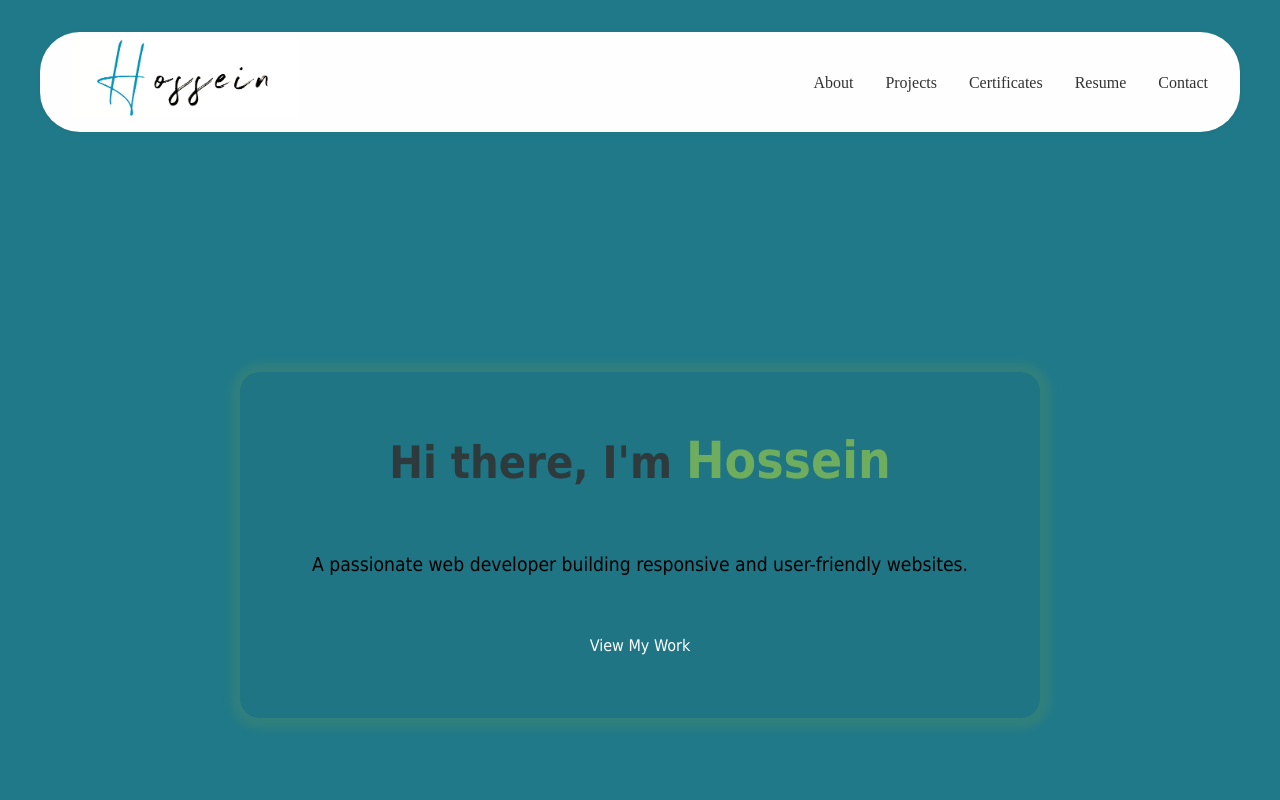
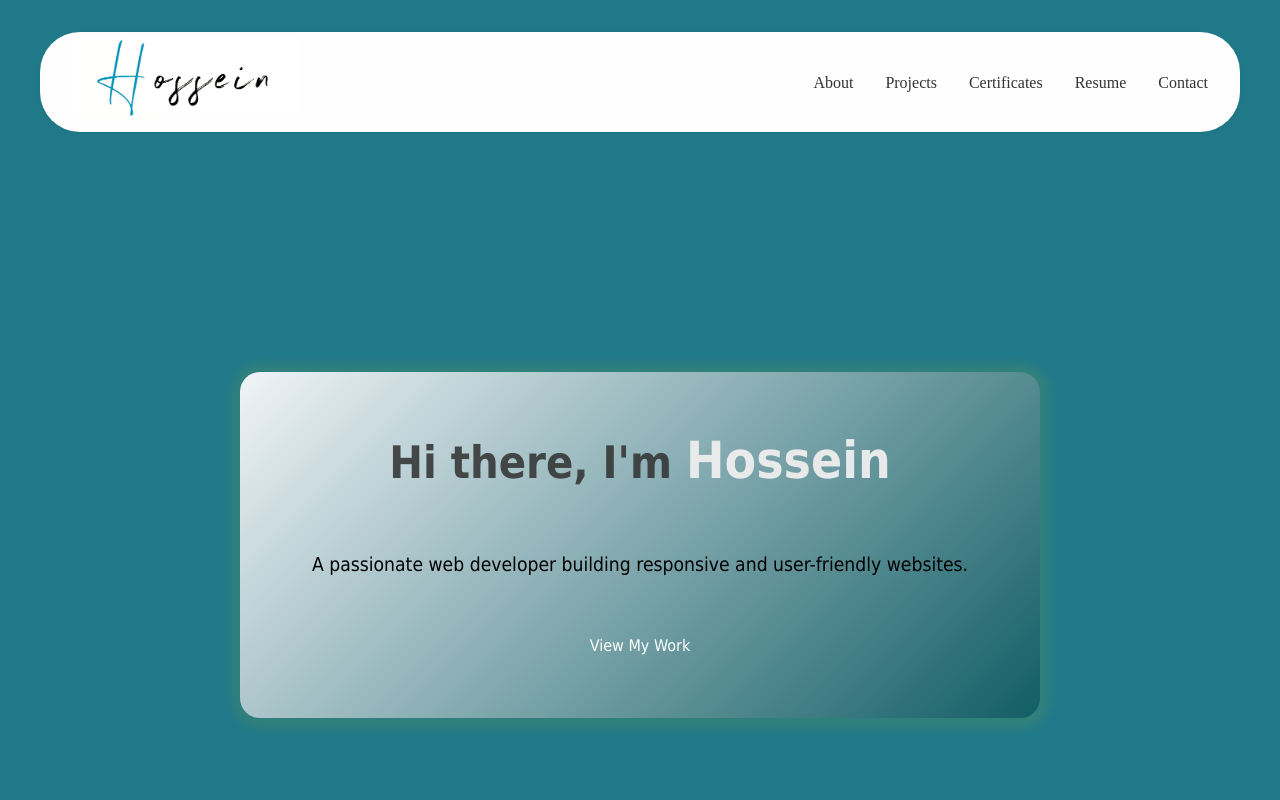
Before and after one commit to Hossein-Kelisa/Hossein-Kelisa-Portfolio, a React (Vite) app: page / in a window 1280 px wide. Shown: the top 800 px of the page. Built offline with nearby package versions, Linux system fonts and the light colour scheme.

Commit message:
update it

```diff
--- a/src/components/Hero.css
+++ b/src/components/Hero.css
@@ -8,7 +8,7 @@
   font-family: Tahoma, Geneva, Verdana, sans-serif;
   line-height: 1.6;
   transition: transform 0.3s ease;
-  background-color: #1f657338;
+  background: linear-gradient(135deg, #f0f4f8, #0c5054ab);
 }
 .hero-title {
   font-size: 2.8rem;
@@ -17,7 +17,7 @@
   color: #313131dc;
 }
 .hero-title span {
-  color: #98cc49a5;
+  color: #edededf4;
   font-size: 3.2rem;
 }
 .hero-subtitle {
@@ -40,7 +40,7 @@
 .hero-button:hover {
   transform: scale(1.07);
   cursor: pointer;
-  color: rgb(136, 204, 73);
+  color: rgb(25, 208, 34);
 }
 @media (max-width: 600px) {
   .hero-section {
```
